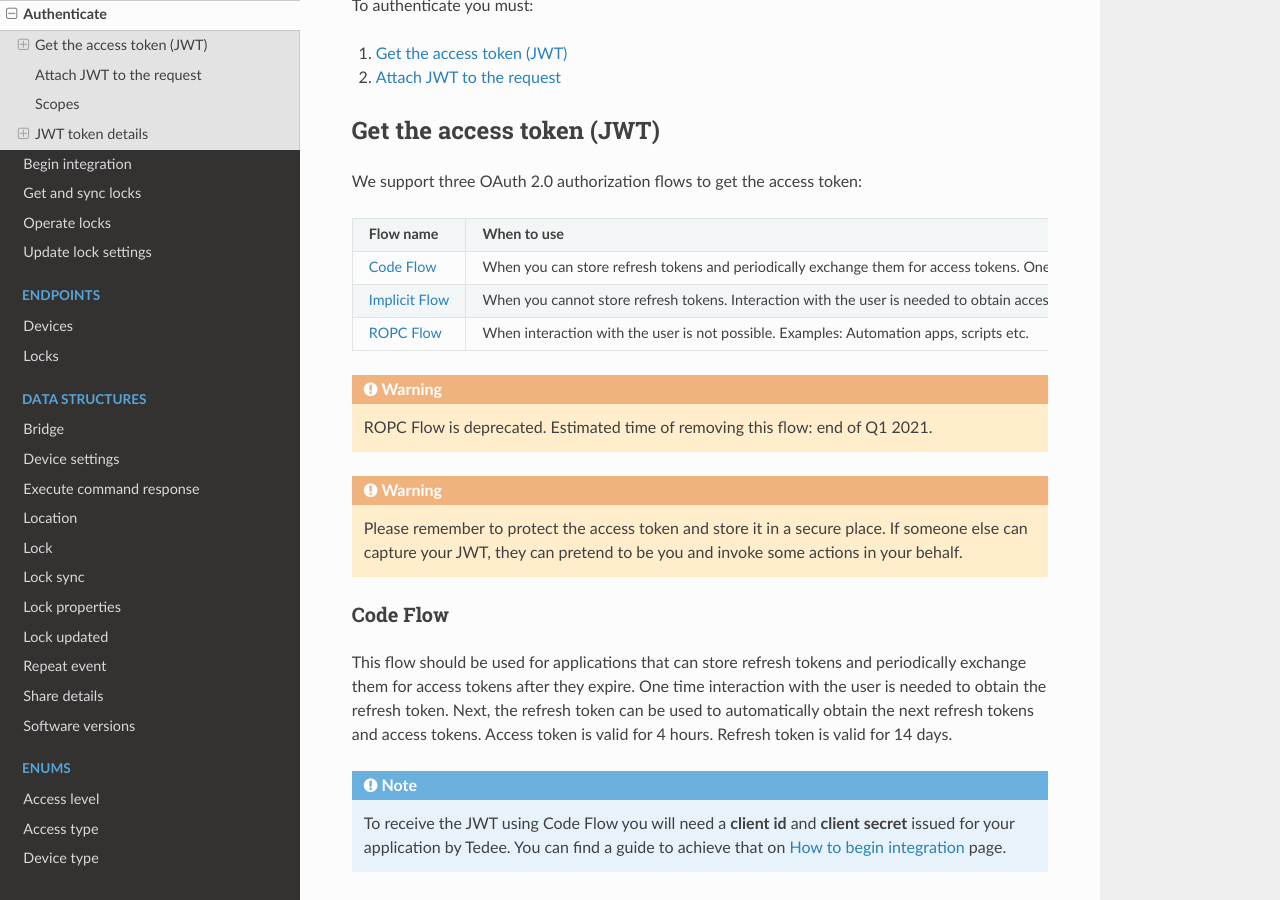
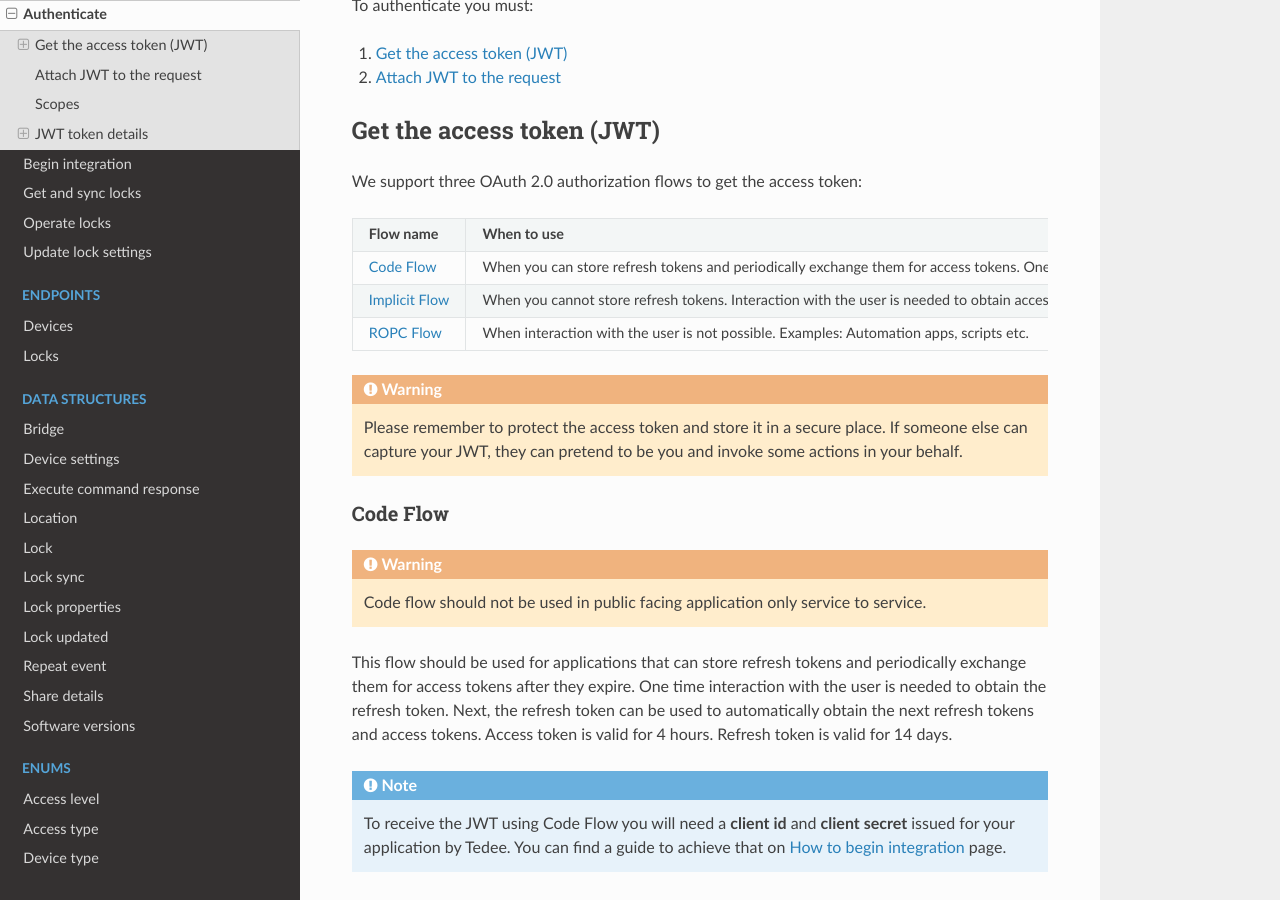
Before and after one commit to tedee-com/tedee-api-doc, a Sphinx documentation site: the page built from docs/source/howtos/authenticate.rst, in a window 1280 px wide and 900 px high, scrolled down 339 px. Built offline with Sphinx 7.4.7 and the Read the Docs theme 2.0.0, drawn with Linux system fonts in a browser that asks for light colours; some of the changed text lies outside the part shown.

Commit message:
Update authenticate page texts

```diff
--- a/docs/source/howtos/authenticate.rst
+++ b/docs/source/howtos/authenticate.rst
@@ -21,19 +21,15 @@ Get the access token (JWT)
 
 We support three OAuth 2.0 authorization flows to get the access token:
 
-+--------------------------------------+-----------------------------------------------------------------------------------------------------------------------------------------------------------------------------------------------+
-| **Flow name**                        | **When to use**                                                                                                                                                                               |
-+--------------------------------------+-----------------------------------------------------------------------------------------------------------------------------------------------------------------------------------------------+
-| :ref:`Code Flow <code-flow>`         | When you can store refresh tokens and periodically exchange them for access tokens. One time interaction with the user is needed to obtain the refresh token. Examples: mobile apps, web apps |
-+--------------------------------------+-----------------------------------------------------------------------------------------------------------------------------------------------------------------------------------------------+
-| :ref:`Implicit Flow <implicit-flow>` | When you cannot store refresh tokens. Interaction with the user is needed to obtain access tokens after they expire. Examples: SPA, desktop apps, service apps                                |
-+--------------------------------------+-----------------------------------------------------------------------------------------------------------------------------------------------------------------------------------------------+
-| :ref:`ROPC Flow <ropc-flow>`         | When interaction with the user is not possible. Examples: Automation apps, scripts etc.                                                                                                       |
-+--------------------------------------+-----------------------------------------------------------------------------------------------------------------------------------------------------------------------------------------------+
-
-.. warning::
-
-    ROPC Flow is deprecated. Estimated time of removing this flow: end of Q1 2021.
++--------------------------------------+-------------------------------------------------------------------------------------------------------------------------------------------------------------------------------------------------------------+
+| **Flow name**                        | **When to use**                                                                                                                                                                                             |
++--------------------------------------+-------------------------------------------------------------------------------------------------------------------------------------------------------------------------------------------------------------+
+| :ref:`Code Flow <code-flow>`         | When you can store refresh tokens and periodically exchange them for access tokens. One time interaction with the user is needed to obtain the refresh token. Examples: mobile apps, web apps, service apps |
++--------------------------------------+-------------------------------------------------------------------------------------------------------------------------------------------------------------------------------------------------------------+
+| :ref:`Implicit Flow <implicit-flow>` | When you cannot store refresh tokens. Interaction with the user is needed to obtain access tokens after they expire. Examples: SPA, desktop apps                                                            |
++--------------------------------------+-------------------------------------------------------------------------------------------------------------------------------------------------------------------------------------------------------------+
+| :ref:`ROPC Flow <ropc-flow>`         | When interaction with the user is not possible. Examples: Automation apps, scripts etc.                                                                                                                     |
++--------------------------------------+-------------------------------------------------------------------------------------------------------------------------------------------------------------------------------------------------------------+
 
 .. warning::
 
@@ -46,6 +42,10 @@ We support three OAuth 2.0 authorization flows to get the access token:
 
 Code Flow
 ^^^^^^^^^^^^^
+
+.. warning::
+
+    Code flow should not be used in public facing application only service to service.
 
 This flow should be used for applications that can store refresh tokens and periodically exchange them for access tokens after they expire.
 One time interaction with the user is needed to obtain the refresh token. Next, the refresh token can be used to automatically obtain the next refresh tokens and access tokens.
```
Also changed, not shown: other parts of docs/source/howtos/authenticate.rst (+4 -0 lines).
